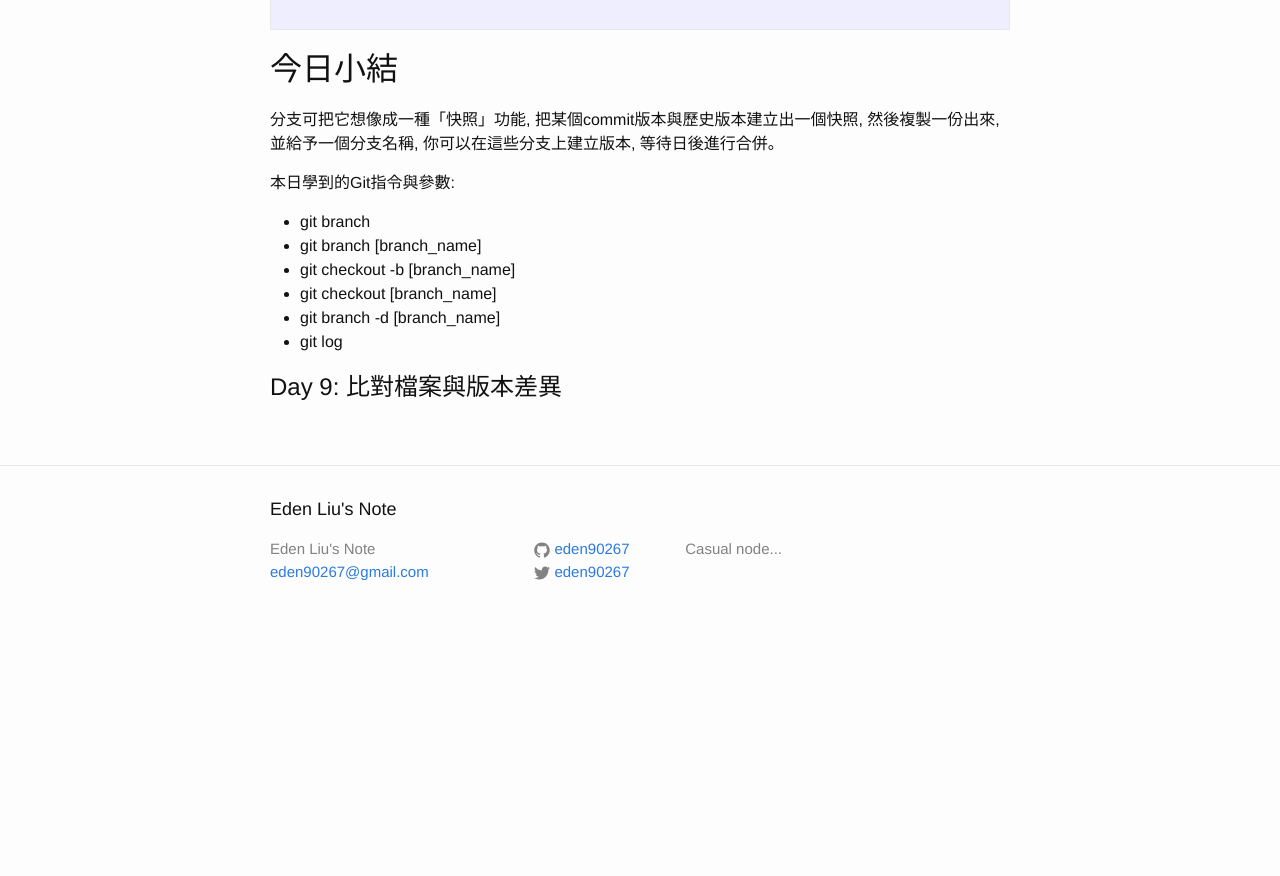
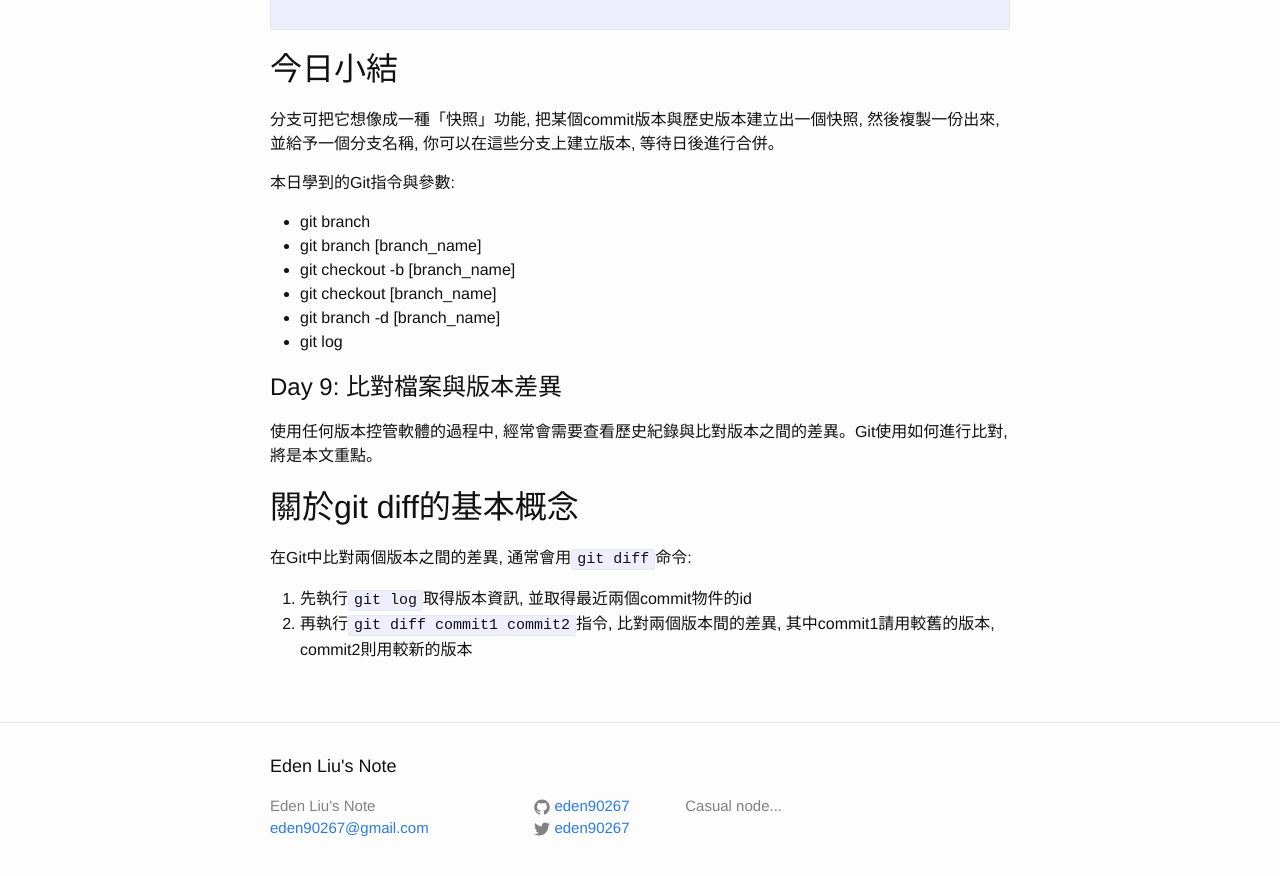
Before and after one commit to eden90267/eden90267.github.io, a Jekyll site: the page built from _posts/2016-03-01-github-study-nodes.md, in a window 1280 px wide and 900 px high, scrolled down 16758 px. Shown: the top 876 px of the window. Built offline with Jekyll 4.4.1, drawn with Linux system fonts in a browser that asks for light colours; before the commit the page ends 17401 px from its top, so only the background shows below that.

Commit message:
modify 2016-03-01-git-study-nodes page

```diff
--- a/_posts/2016-03-01-github-study-nodes.md
+++ b/_posts/2016-03-01-github-study-nodes.md
@@ -654,3 +654,12 @@ git checkout -b newbranch1
 
 
 # Day 9: 比對檔案與版本差異 #
+
+使用任何版本控管軟體的過程中, 經常會需要查看歷史紀錄與比對版本之間的差異。Git使用如何進行比對, 將是本文重點。
+
+## 關於git diff的基本概念 ##
+
+在Git中比對兩個版本之間的差異, 通常會用`git diff`命令:
+
+1. 先執行`git log`取得版本資訊, 並取得最近兩個commit物件的id
+2. 再執行`git diff commit1 commit2`指令, 比對兩個版本間的差異, 其中commit1請用較舊的版本, commit2則用較新的版本
```
